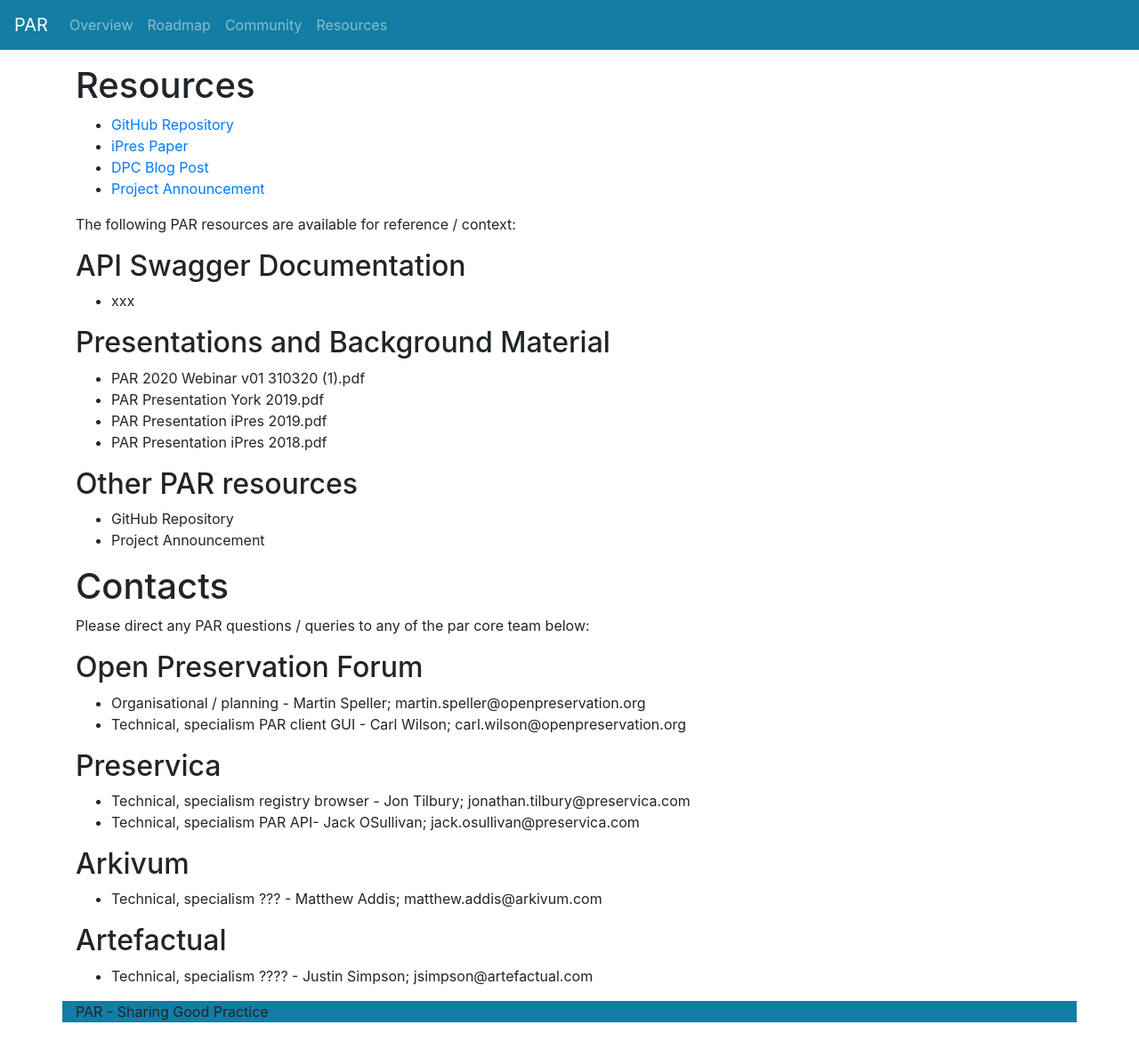
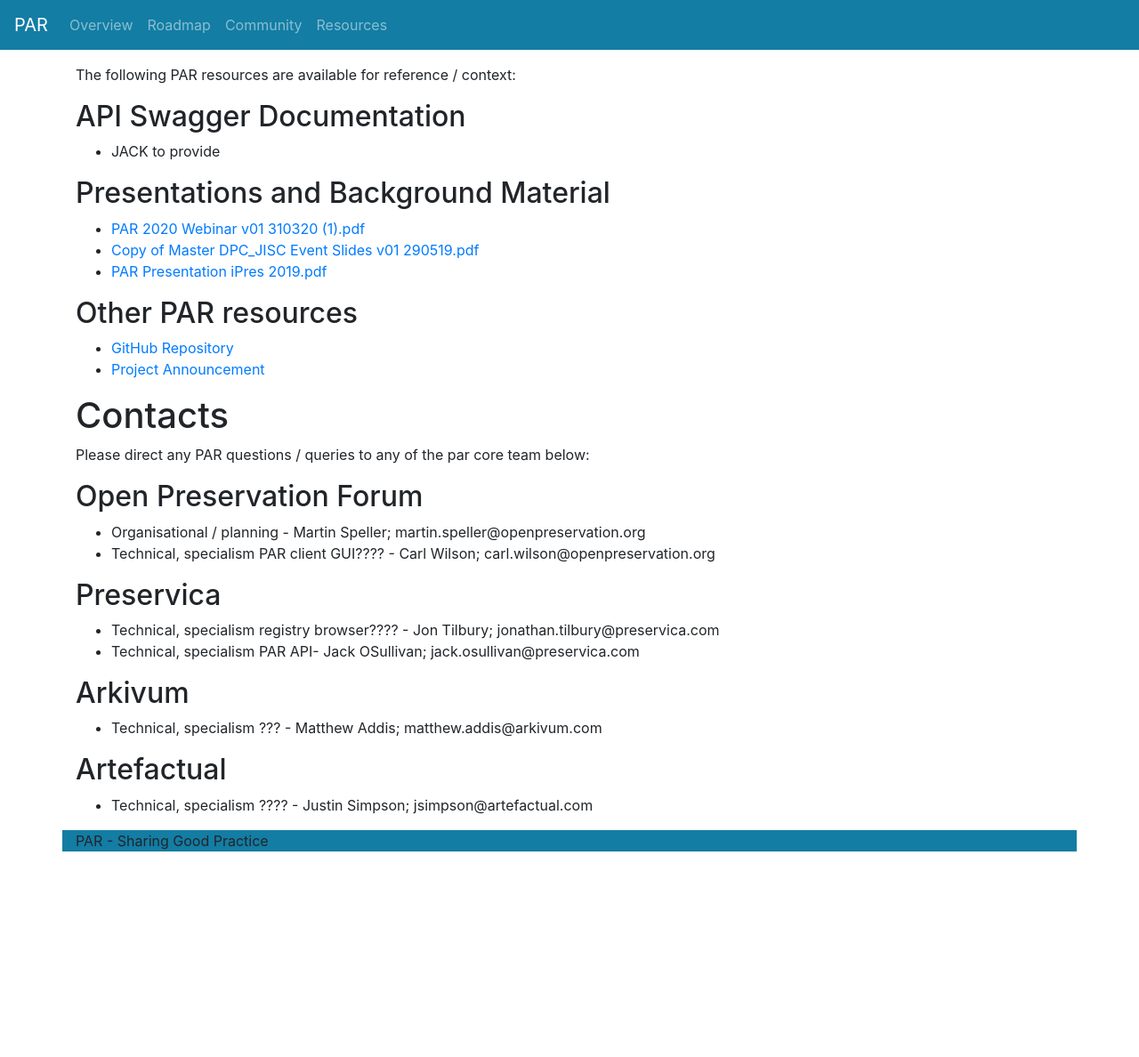
Before and after one commit to openpreserve/par, a Jekyll site: the page built from docs/resources/index.md, in a window 1280 px wide and 1200 px high. Shown: the top 1188 px of the window at 89% size. Built offline with Jekyll 4.4.1, drawn with Linux system fonts in a browser that asks for light colours.

Commit message:
Update index.md

```diff
--- a/docs/resources/index.md
+++ b/docs/resources/index.md
@@ -3,37 +3,29 @@
 title: Resources
 ---
 
-Resources
-=========
-- [GitHub Repository](https://github.com/openpreserve/par)
-- [iPres Paper](https://doi.org/10.6084/m9.figshare.6628418)
-- [DPC Blog Post](https://www.dpconline.org/blog/a-new-era-in-collaboration-in-digital-preservation-research)
-- [Project Announcement](http://openpreservation.org/news/arkivum-artefactual-the-open-preservation-foundation-and-preservica-collaborate-on-new-jisc-initiative-for-sharing-preservation-action-best-practice/)
-
 The following PAR resources are available for reference / context:
 
 ## API Swagger Documentation
-* xxx
+* JACK to provide
 
 ## Presentations and Background Material
-* PAR 2020 Webinar v01 310320 (1).pdf
-* PAR Presentation York 2019.pdf
-* PAR Presentation iPres 2019.pdf
-* PAR Presentation iPres 2018.pdf
+- [PAR 2020 Webinar v01 310320 (1).pdf]( https://github.com/MartinSpeller/par/blob/master/docs/presentations/PAR%202020%20Webinar%20v01%20310320%20(1).pdf)
+- [Copy of Master DPC_JISC Event Slides v01 290519.pdf](https://github.com/MartinSpeller/par/blob/master/docs/presentations/Copy%20of%20Master%20DPC_JISC%20Event%20Slides%20v01%20290519.pdf)
+- [PAR Presentation iPres 2019.pdf](https://github.com/MartinSpeller/par/blob/master/docs/presentations/PAR%20Presentation%20iPres%202018.pdf)
 
 ## Other PAR resources
-* GitHub Repository
-* Project Announcement
+- [GitHub Repository](https://github.com/openpreserve/par)
+- [Project Announcement](http://openpreservation.org/news/arkivum-artefactual-the-open-preservation-foundation-and-preservica-collaborate-on-new-jisc-initiative-for-sharing-preservation-action-best-practice/)
 
 # Contacts
 Please direct any PAR questions / queries to any of the par core team below:
 
 ## Open Preservation Forum
 * Organisational / planning - Martin Speller; martin.speller@openpreservation.org
-* Technical, specialism PAR client GUI - Carl Wilson; carl.wilson@openpreservation.org
+* Technical, specialism PAR client GUI???? - Carl Wilson; carl.wilson@openpreservation.org
 
 ## Preservica
-* Technical, specialism registry browser  - Jon Tilbury; jonathan.tilbury@preservica.com
+* Technical, specialism registry browser????  - Jon Tilbury; jonathan.tilbury@preservica.com
 * Technical, specialism PAR API- Jack OSullivan; jack.osullivan@preservica.com
 
 ## Arkivum
```
